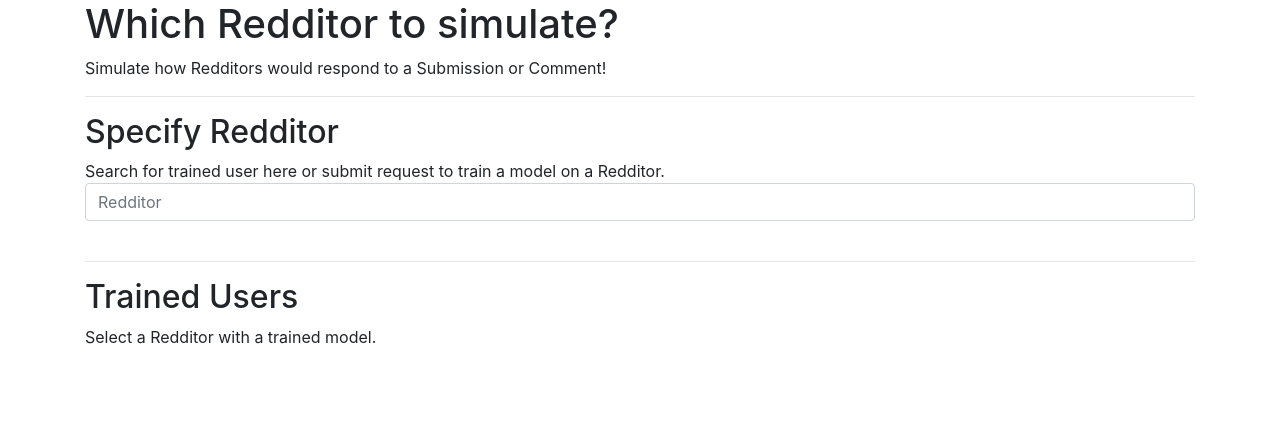
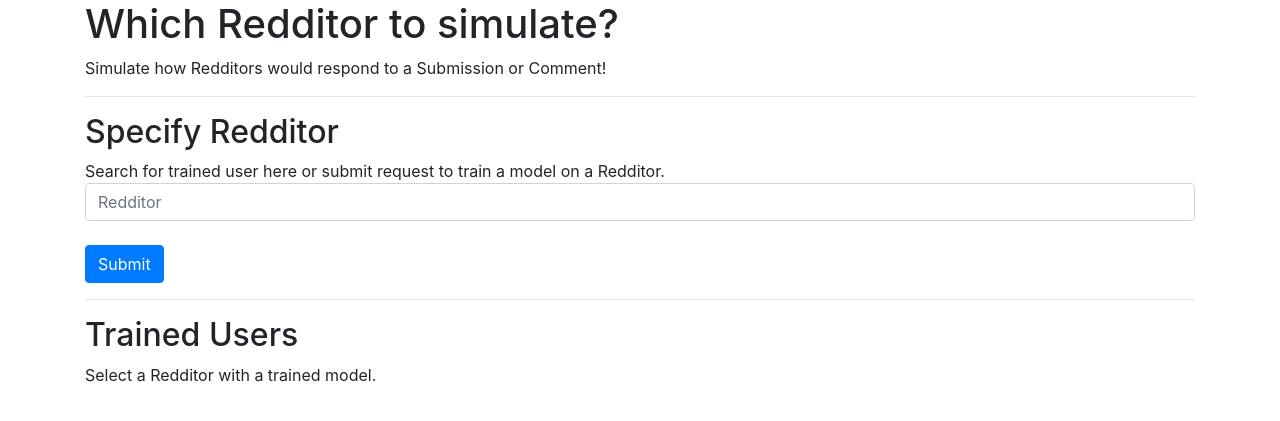
Before and after one commit to tianle91/astroturf, a Flask app: template templates/index.html in a window 1280 px wide. Shown: the part 56-477 px from the top of the page. Run offline with Flask 2, Linux system fonts and the light colour scheme; the template is opened without the code that fills it, so the values that code supplies are empty; parts of the project's set-up code (start-up, migrations or seed data) failed here and were passed over; some libraries are stand-ins or nearby versions.

Commit message:
add submit buttons back

```diff
--- a/templates/index.html
+++ b/templates/index.html
@@ -12,6 +12,7 @@ Search for trained user here or submit request to train a model on a Redditor.
         <input type="text" name="requestedusername" placeholder="Redditor" class="form-control"
                value="{{ request.form['requestedusername'] }}">
         <br>
+        <button type="submit" class="btn btn-primary">Submit</button>
     </div>
 </form>
 
--- a/templates/infer.html
+++ b/templates/infer.html
@@ -12,6 +12,7 @@ Paste a Reddit submission or comment and simulate a Redditor's response!
         <input type="text" name="url" placeholder="{{ userinference['defaulturl'] }}" class="form-control"
                value="{{ userinference['url'] or request.form['url'] }}">
     </div>
+    <button type="submit" class="btn btn-primary">Submit</button>
 </form>
 
 <br>
```
